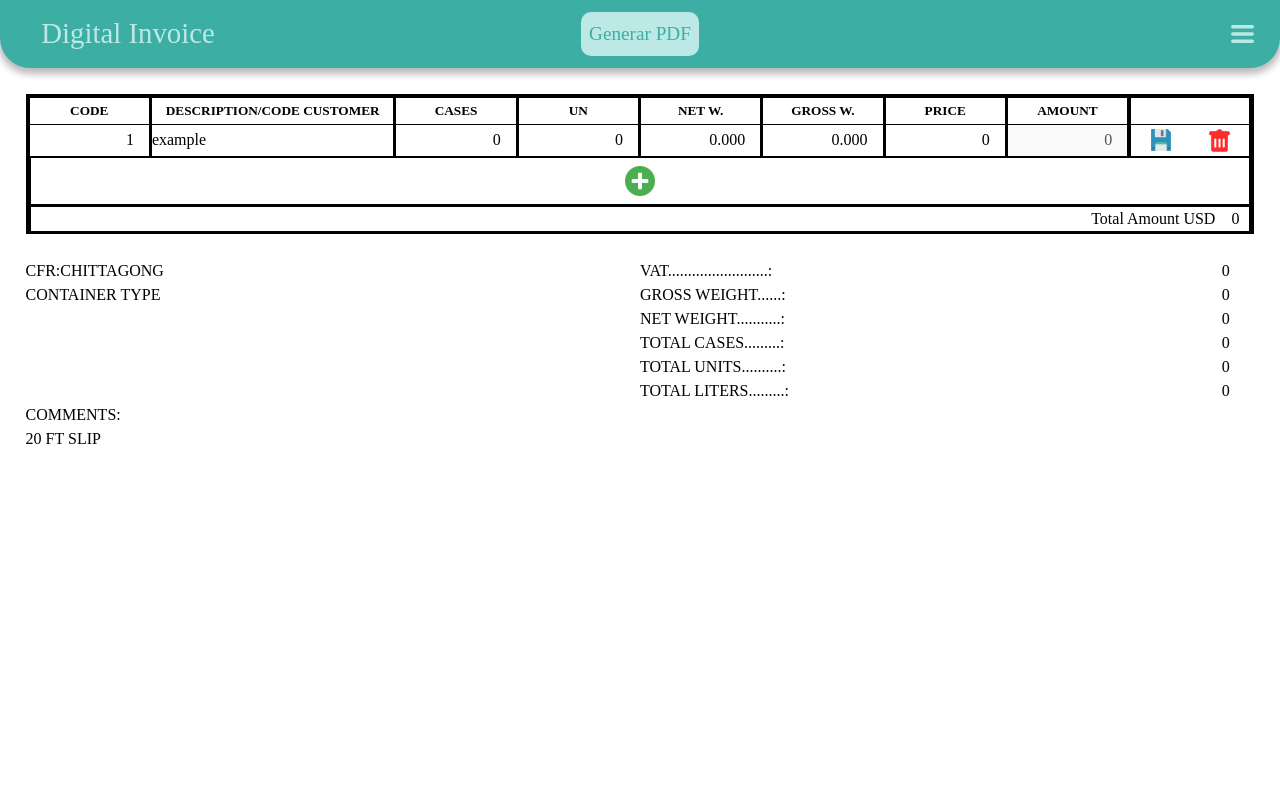
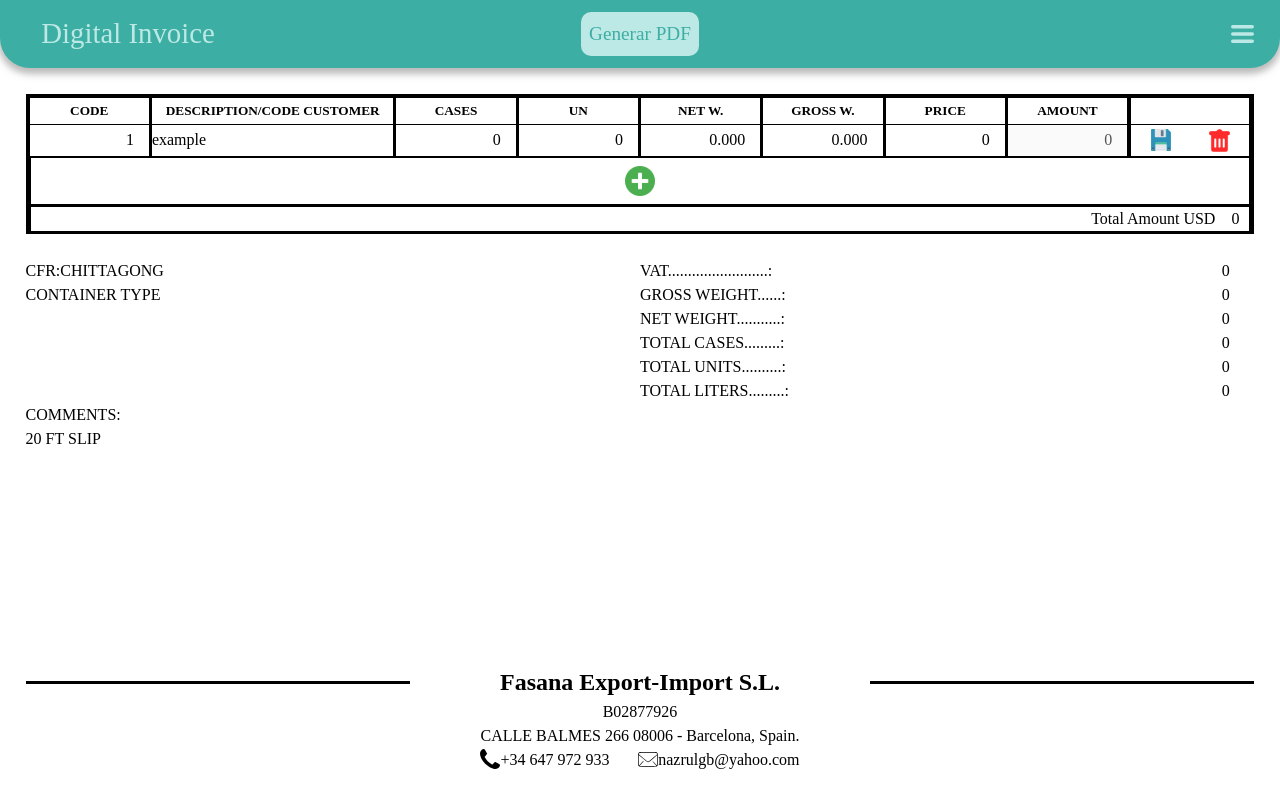
Before and after one commit to PDFgenerator/PDFgenerator.github.io, a React (Create React App) app: page / in a window 1280 px wide. Built offline with nearby package versions, Linux system fonts and the light colour scheme; a web font is replaced by a local one.

Commit message:
add footer ans styles

```diff
--- a/src/App/App.js
+++ b/src/App/App.js
@@ -1,12 +1,14 @@
 import css from './App.module.css';
 import Nav from './Nav/nav.jsx';
 import Table from './Inovoice/table.jsx';
+import { Footer } from './Inovoice/Footer/footer';
 
 function App() {
   return (
     <div className={css.ContainerApp}>
       <Nav />
       <Table />
+      <Footer />
     </div>
   );
 }
--- /dev/null
+++ b/src/App/Inovoice/Footer/footer.jsx
@@ -0,0 +1,29 @@
+import css from './footer.module.css';
+import { DataService } from '../../../Repository/DataService';
+import { useState } from 'react';
+import email from '../../../Assets/mail.svg';
+import telefono from '../../../Assets/telefono.svg';
+
+export function Footer() {
+
+    const [info, setInfo]= useState(DataService.footer)
+
+    return(
+        <div className={css.Footer}>
+            <section className={css.ContaineLines}>
+                <div className={css.Line}></div>
+                <h2 className={css.Title}>Fasana Export-Import S.L.</h2>
+                <div className={css.Line}></div>
+            </section>
+            <article>
+                <p>{info.code}</p>
+                <p>{info.direction}</p>
+                <div className={css.Contacto}>
+                    <p><img src={telefono} alt="telefono" />{info.numberPhone}</p>
+                    <p><img src={email} alt="email" />{info.email}</p>
+                </div>
+            </article>
+        </div>
+    )
+
+}
--- /dev/null
+++ b/src/App/Inovoice/Footer/footer.module.css
@@ -0,0 +1,40 @@
+.Footer {
+    width: 100%;
+    display: flex;
+    align-items: center;
+    flex-direction: column;
+    position: absolute;
+    bottom: 3.5vh;
+}
+
+.ContaineLines {
+    width: 100%;
+    display: flex;
+    justify-content: space-between;
+    align-items: center;
+}
+
+.Line {
+    width: 30%;
+    height: 3px;
+    background-color: black;
+    margin: 0% 2% 0 2%;
+}
+
+.Title {
+    white-space: nowrap;
+}
+
+.Contacto {
+    display: flex;
+    justify-content: space-between;
+}
+
+.Contacto p {
+    display: flex;
+    align-items: center;
+}
+
+.Contacto p img {
+    width: 20px;
+}
```
Also changed, not shown: src/Assets/mail.svg (added), src/Assets/telefono.svg (added).
